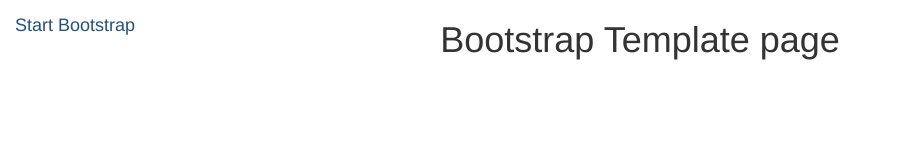
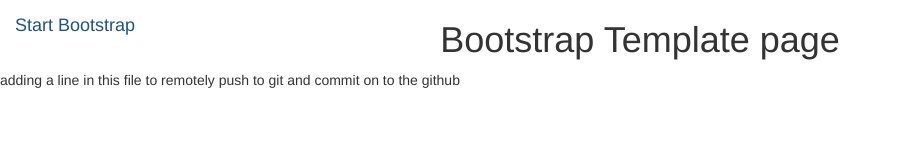
Before and after one commit to praveenmakam2012/boot-31, a plain HTML site: page boottemplate.html in a window 1280 px wide. Shown: the whole page, without its empty margins (0-901 px from the left). Drawn offline with nearby package versions, Linux system fonts and the light colour scheme.

Commit message:
changed boottemplate file

```diff
--- a/boottemplate.html
+++ b/boottemplate.html
@@ -23,6 +23,7 @@
 			</div>
 		</nav>
 		<h1><center> Bootstrap Template page </center></h1>
+		<p> adding a line in this file to remotely push to git and commit on to the github </p>
 
 	</body>
 
```
